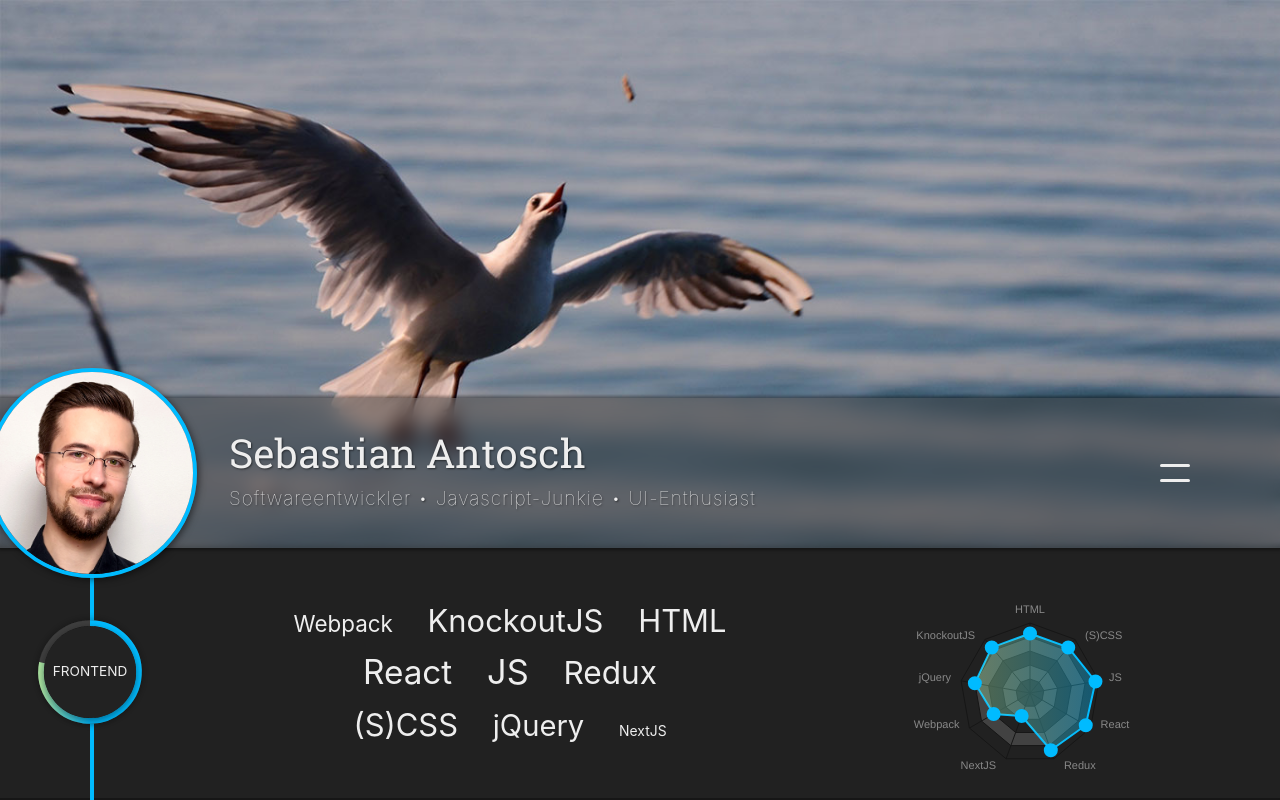
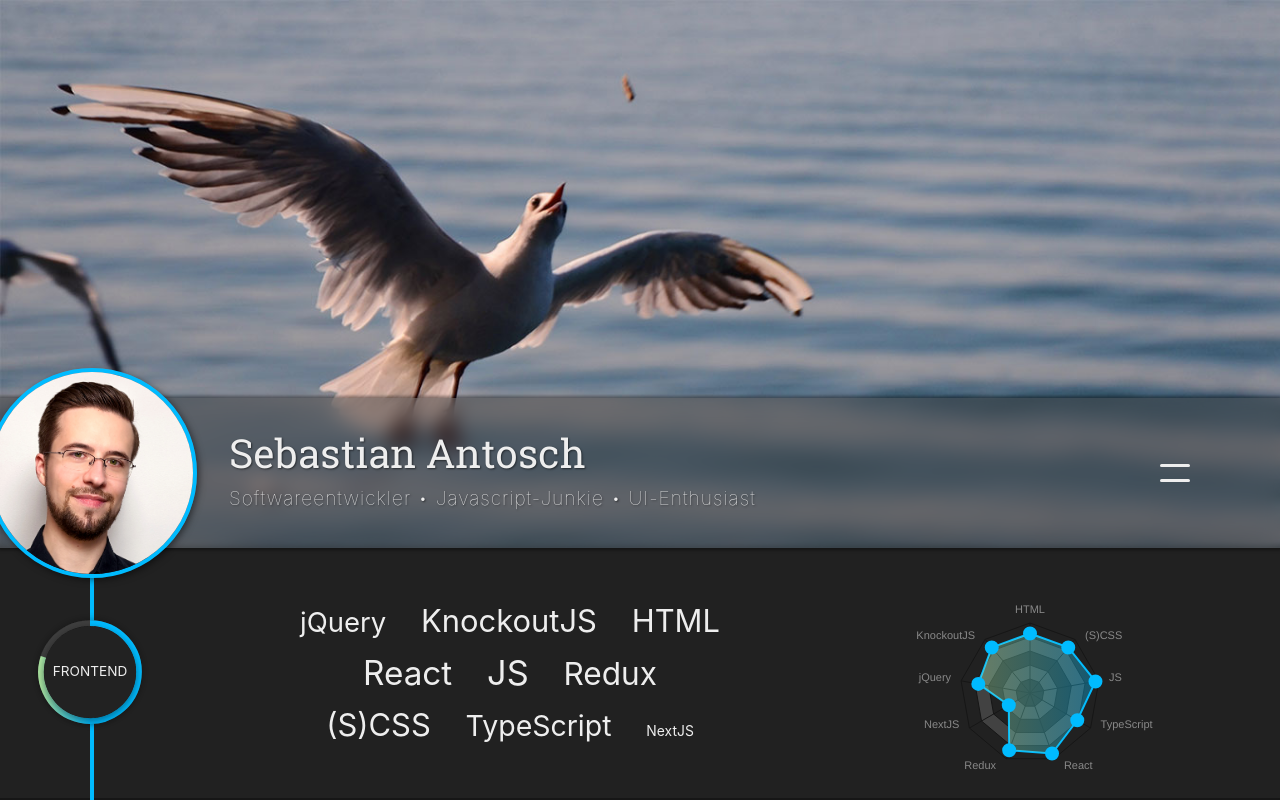
Before and after one commit to santosch/website2023, a Next.js app: page / in a window 1280 px wide. Shown: the top 800 px of the page. Built offline with nearby package versions, Linux system fonts and the light colour scheme.

Commit message:
update skills

```diff
--- a/src/app/page.tsx
+++ b/src/app/page.tsx
@@ -42,11 +42,11 @@ export default function Home() {
                                 HTML: 85,
                                 ['(S)CSS']: 85,
                                 JS: 95,
+                                TypeScript: 78,
                                 React: 92,
                                 Redux: 87,
                                 NextJS: 35,
-                                Webpack: 60,
-                                jQuery: 80,
+                                jQuery: 75,
                                 KnockoutJS: 85,
                             }}
                         />
@@ -80,6 +80,7 @@ export default function Home() {
                                 Jira: 70,
                                 Confluence: 65,
                                 Bamboo: 65,
+                                Webpack: 60,
                                 Illustrator: 40,
                                 Photoshop: 65,
                             }}
```
